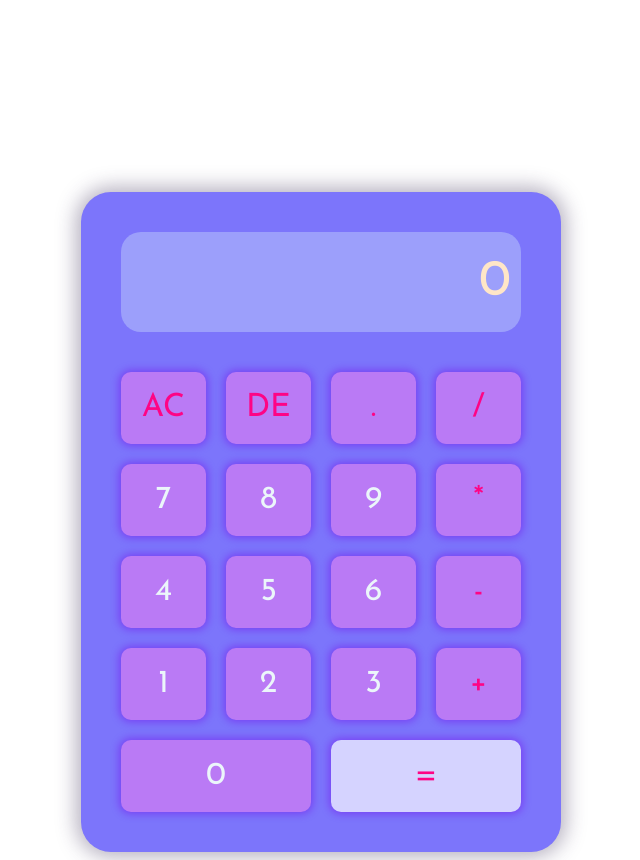
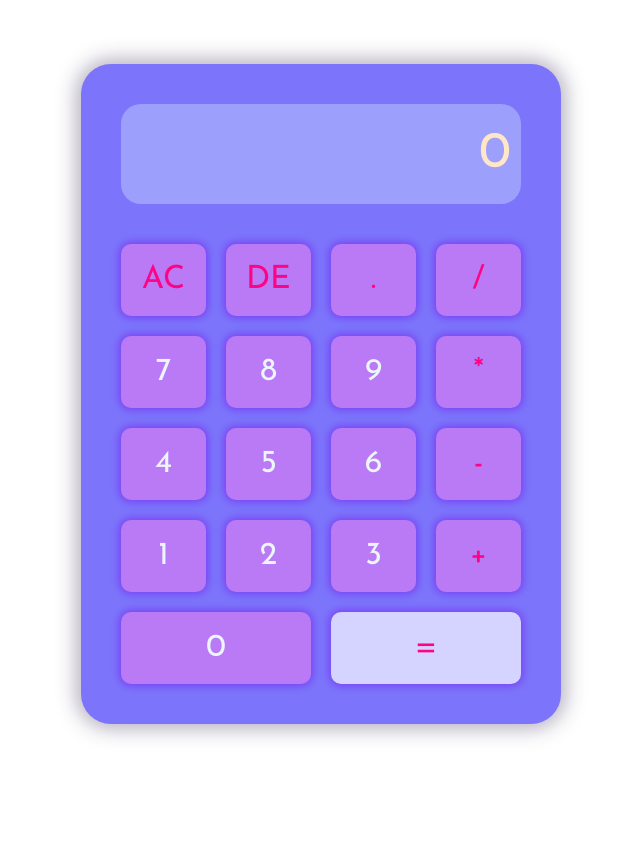
Before and after one commit to Sandovaljohana/calculatorproject3, a plain HTML site: page calculator.html in a window 1280 px wide. Shown: the whole page, without its empty margins (319-959 px from the left). After the commit the page ends 800 px from the top, so only its background shows below. Drawn offline with Linux system fonts and the light colour scheme.

Commit message:
fully work

```diff
--- a/public/src/calculatorstyles.css
+++ b/public/src/calculatorstyles.css
@@ -1,5 +1,5 @@
 body {
-  margin-top: 15%;
+  margin-top: 5%;
   display: flex;
   justify-content: center;
   align-items: center;
```
